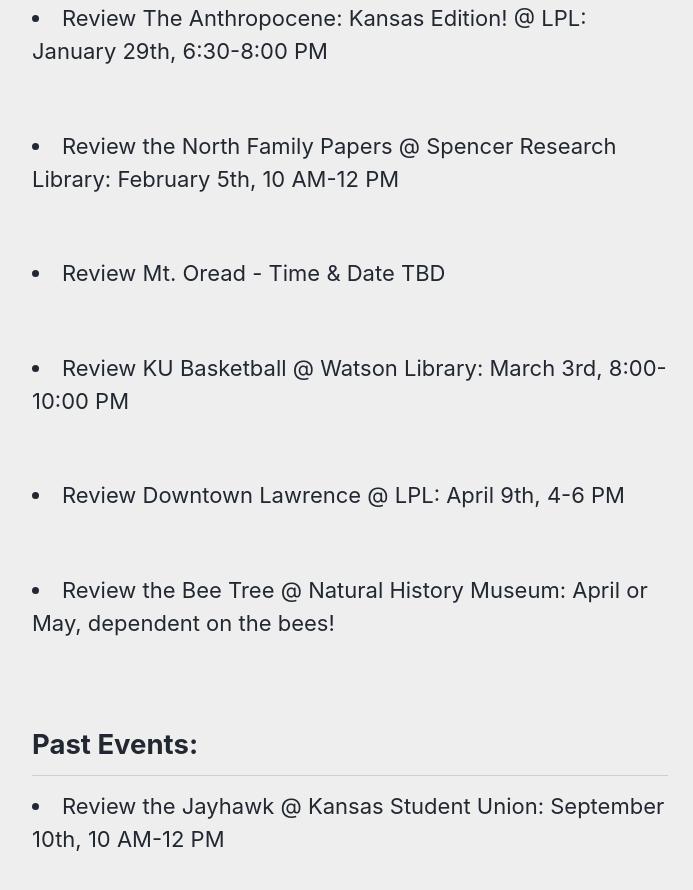
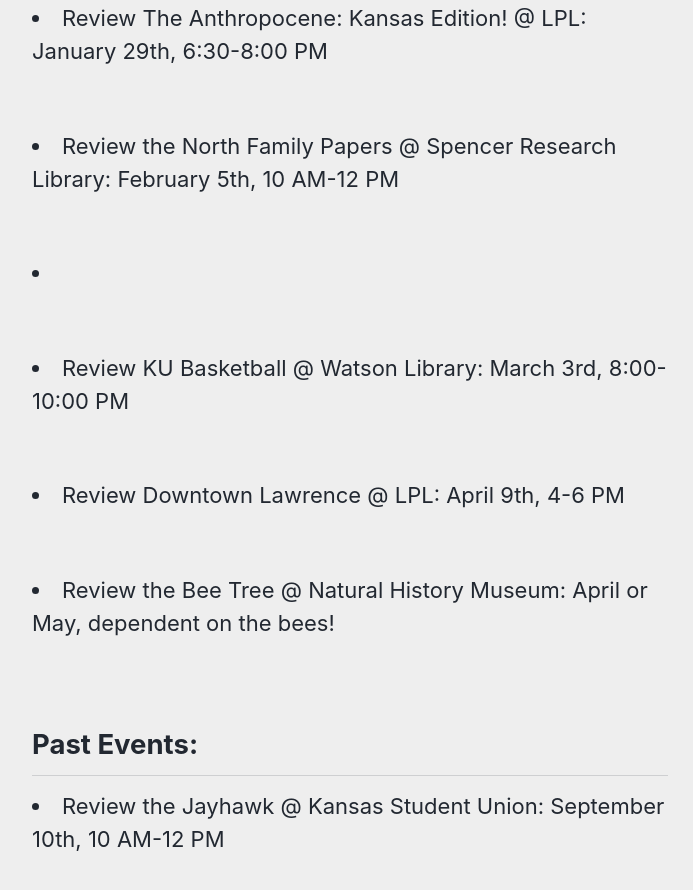
Before and after one commit to idrhku/lawrence-reviewed, a Jekyll site: the page built from _pages/pop-ups.md, in a window 1280 px wide and 900 px high, scrolled down 647 px. Shown: the top 890 px of the window, without its empty margins (290-983 px from the left). Built offline with Jekyll 4.4.1, drawn with Linux system fonts in a browser that asks for light colours; cached includes are drawn as plain includes.

Commit message:
Update pop-ups.md

```diff
--- a/_pages/pop-ups.md
+++ b/_pages/pop-ups.md
@@ -20,7 +20,7 @@
 <br>
 <li>Review the North Family Papers @ Spencer Research Library: February 5th, 10 AM-12 PM</li>
 <br>
-<li>Review Mt. Oread - Time & Date TBD</li>
+<li></li>
 <br>
 <li>Review KU Basketball @ Watson Library: March 3rd, 8:00-10:00 PM</li>
 <br>
```
